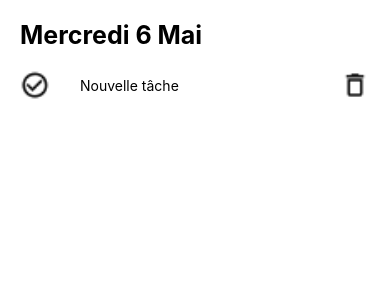
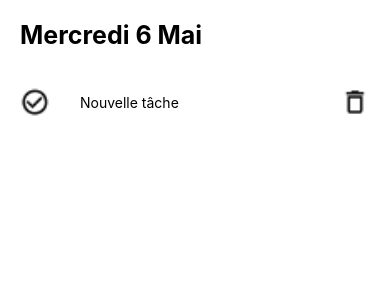
Before and after one commit to Dylan974/taskList, a React Native app: screen / in a window 390 px wide. Shown: the top 300 px of the page. Built offline with nearby package versions, Linux system fonts and the light colour scheme.

Commit message:
add taskForm component and add textInput

```diff
--- /dev/null
+++ b/src/components/TasksEpic/TaskForm.js
@@ -0,0 +1,17 @@
+import React, { useState } from 'react';
+import { View, TextInput } from 'react-native';
+
+const TaskForm = ({ }) => {
+    const [title, setTitle] = useState('');
+    const _onChangetext = value => {
+        setTitle(value);
+    };
+
+    return (
+        <View>
+            <TextInput value={title} onChangeText={_onChangetext} />
+        </View>
+    )
+}
+
+export default TaskForm;
--- a/src/components/TasksEpic/TasksContainer.js
+++ b/src/components/TasksEpic/TasksContainer.js
@@ -1,12 +1,14 @@
 import React, { useState } from 'react';
 import { View } from 'react-native';
 import TasksList from './TasksList';
+import TaskForm from './TaskForm';
 
 function TasksContainer(props) {
     const [tasks, setTasks] = useState([{ title: 'Nouvelle tâche', completed: false }]);
 
     return (
         <View>
+            <TaskForm />
             <TasksList tasks={tasks} />
         </View>
     );
```
